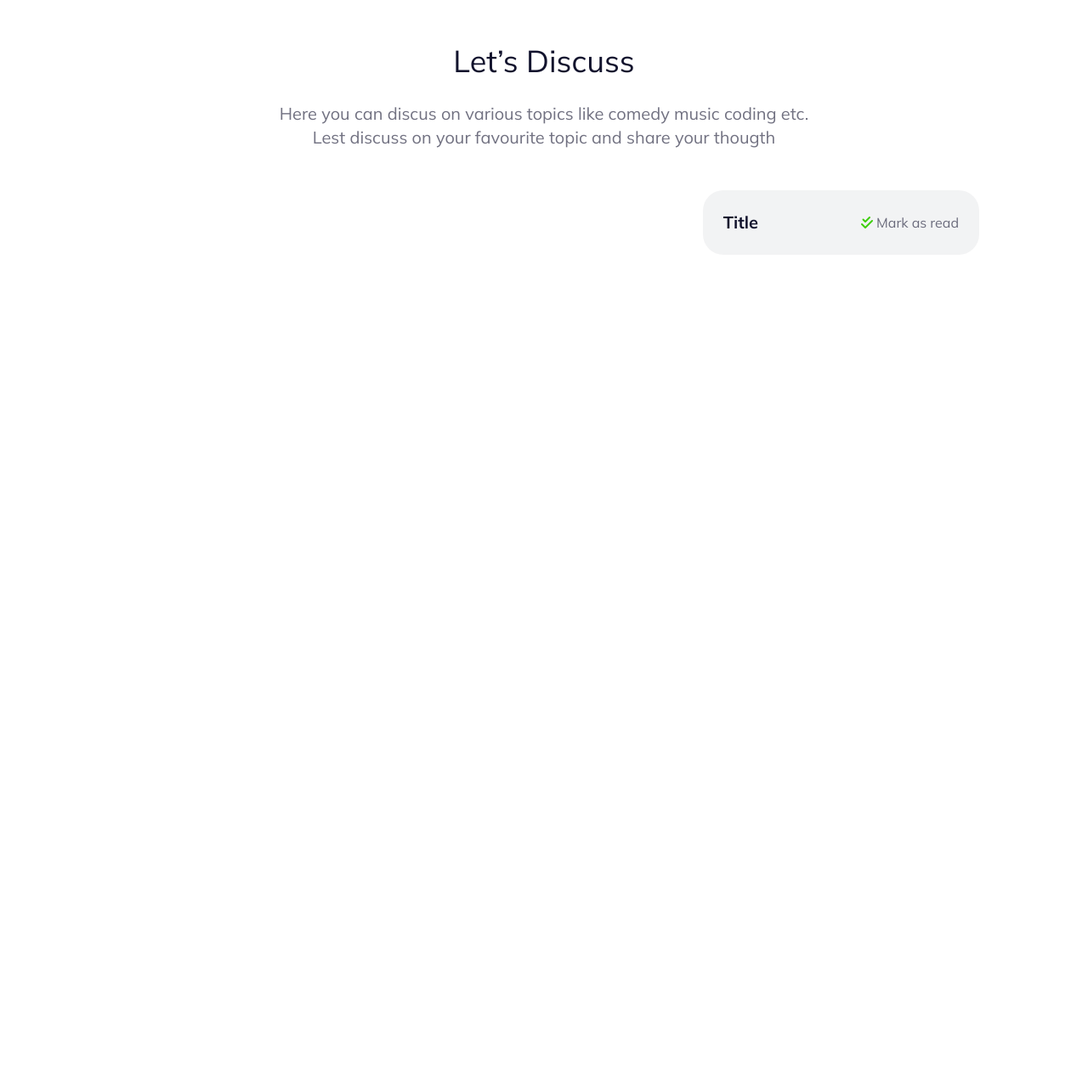
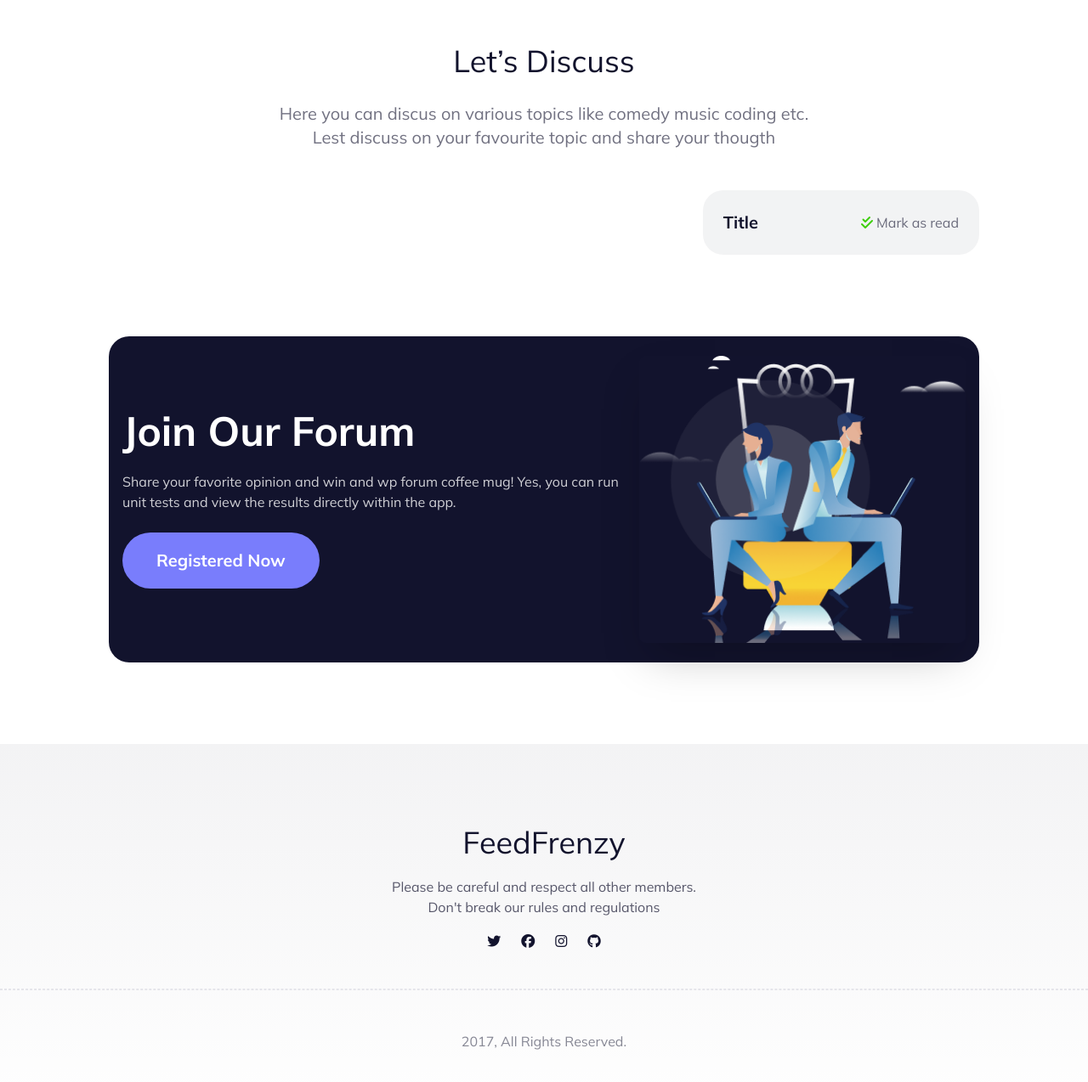
Before and after one commit to MdShariarAbrar/Feed-Frenzy, a plain HTML site: page index.html in a window 1280 px wide. Shown: the part 806-2080 px from the top of the page at 85% size. Before the commit the page ends 1106 px from the top, so only its background shows below. Drawn offline with nearby package versions, Linux system fonts and the light colour scheme; no server answers.

Commit message:
join our forum section added

```diff
--- a/index.html
+++ b/index.html
@@ -45,7 +45,7 @@
                     </ul>
                 </div>
                 <div class="my-5">
-                    <button class="tooltip" data-tip="Sign In">Sign In</button>
+                    <button class="tooltip my-btn" data-tip="Sign In">Sign In</button>
                 </div>
             </div>
         </nav>
@@ -175,14 +175,44 @@
 
         </div>
       </section>
+
+
+      <!-- =================================
+      ======join our forum section =======-->
+      <section>
+        <div>
+          <div class="hero min-h-96 bg-[#12132D] rounded-3xl my-24">
+            <div class="hero-content flex-col lg:flex-row-reverse">
+              <img src="images/joinforum.png" class="max-w-sm rounded-lg shadow-2xl" />
+              <div>
+                <h1 class="text-5xl font-bold text-white">Join Our Forum</h1>
+                <p class="py-6 text-[#FFFFFFCC]">Share your favorite opinion and win and wp forum coffee mug! Yes, you can run unit tests and view the results directly within the app. </p>
+                <button class="my-btn">Registered Now</button>
+              </div>
+            </div>
+          </div>
+        </div>
+      </section>
+
+
+
     </main>
 
 
 
     <!-- ===================================================
     =========footer section============================= -->
-    <footer>
-
+    <footer class="py-24 text-center">
+      <h2 class="text-[#12132D] text-4xl ">FeedFrenzy</h2>
+      <p class="text-[#12132DB3] my-5">Please be careful and respect all other members. <br> Don't break our rules and regulations</p>
+      <div class="flex gap-6 justify-center items-center text-[#12132D]">
+        <i class="fa-brands fa-twitter"></i>
+        <i class="fa-brands fa-facebook"></i>
+        <i class="fa-brands fa-instagram"></i>
+        <i class="fa-brands fa-github"></i>
+      </div>
+      <hr class="border border-dashed border-[#30325E1A] my-12">
+      <p class="text-[#12132D80] ">2017, All Rights Reserved.</p>
     </footer>
 
 
--- a/styles/style.css
+++ b/styles/style.css
@@ -21,7 +21,7 @@ nav ul li {
 
 }
 
-nav button {
+.my-btn {
     border-radius: 50px;
     background: rgb(121, 125, 252);
     color: white;
@@ -48,8 +48,12 @@ nav button {
 
 
 /* post card design */
-.post-card {
-    border: 1px solid rgb(121, 125, 252);
-    border-radius: 24px;
-    background: rgba(121, 125, 252, 0.1);
+
+
+
+
+/* footer design */
+footer {
+    background: linear-gradient(180.00deg, rgba(18, 19, 45, 0.05),rgba(18, 19, 45, 0) 100%);
+
 }
```
